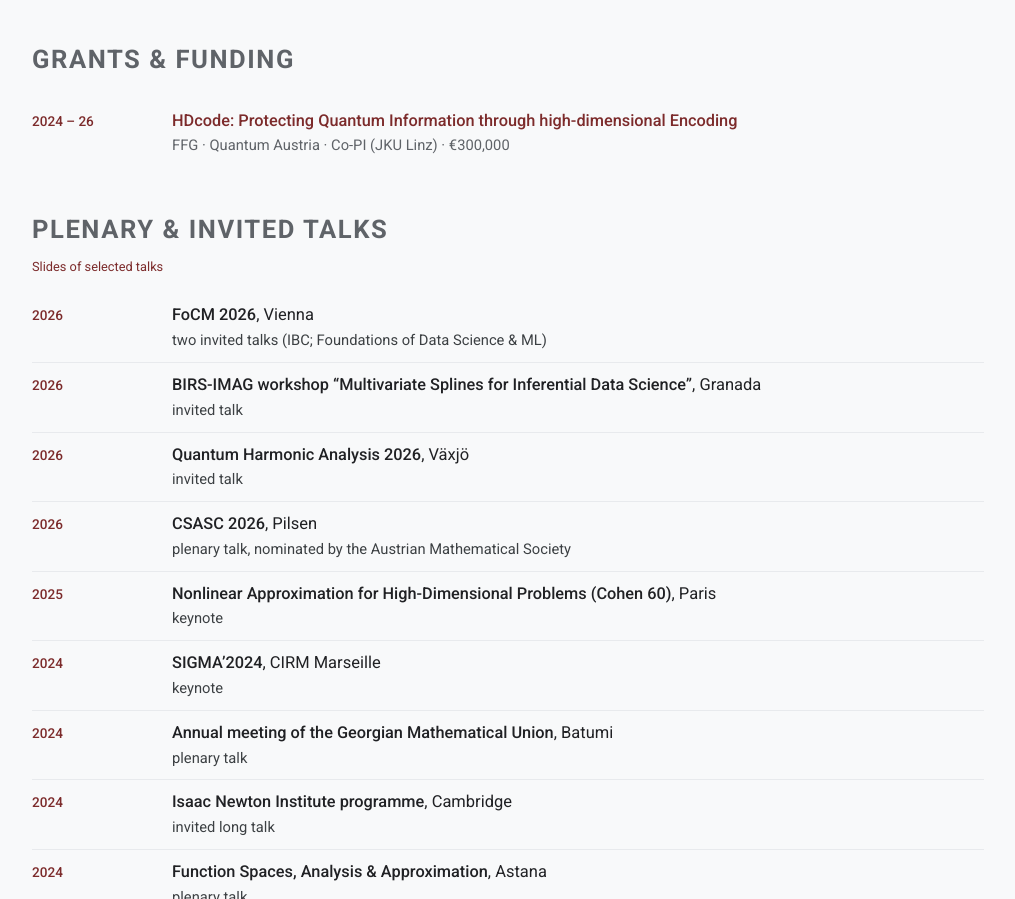
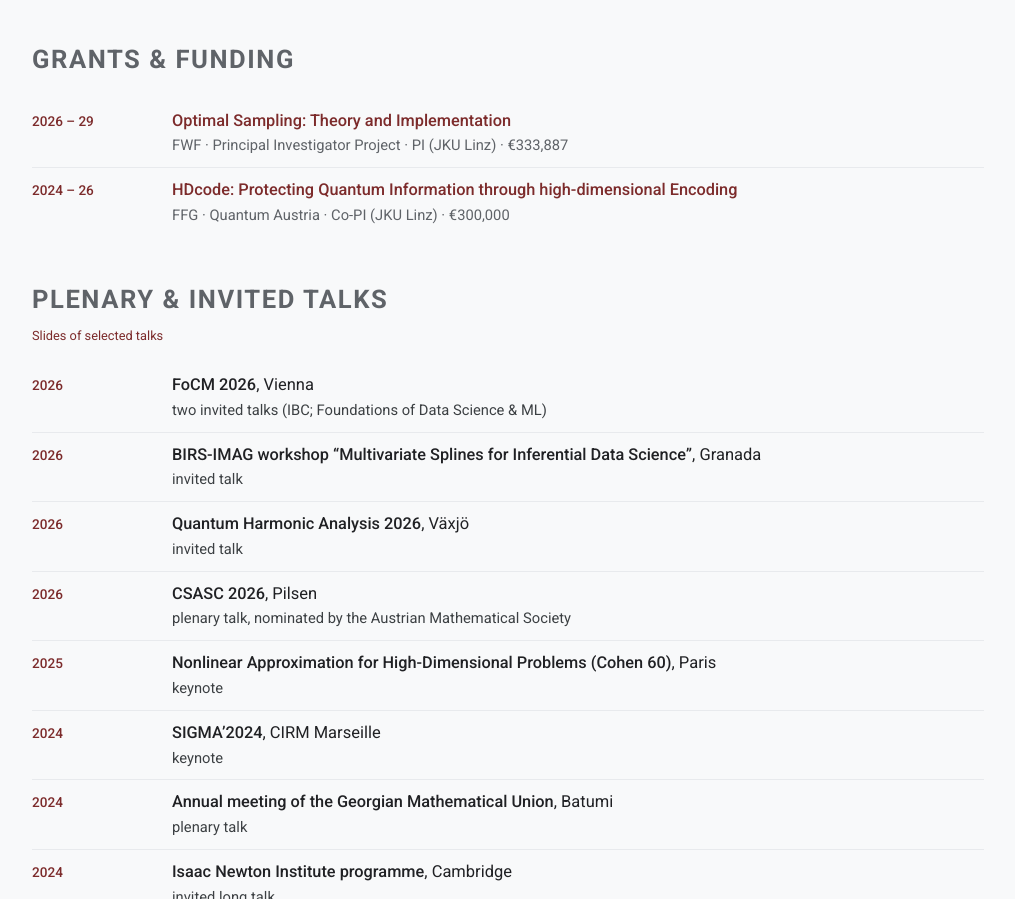
Before and after one commit to mario-ullrich/mario-ullrich.github.io, a plain HTML site: page cv.html in a window 1280 px wide. Shown: the part 1748-2647 px from the top of the page, without its empty margins (132-1147 px from the left). Drawn offline with Linux system fonts and the light colour scheme.

Commit message:
Add the FWF project Optimal Sampling to the CV and the news

```diff
--- a/cv.html
+++ b/cv.html
@@ -88,6 +88,7 @@
       <div class="reveal">
         <h3 class="micro-h" data-i18n="cv.grants">Grants &amp; funding</h3>
         <ul class="timeline">
+          <li class="tl"><span class="yr">2026 – 29</span><span class="body"><strong><a href="https://www.fwf.ac.at/en/research-radar/10.55776/PAT3265626">Optimal Sampling: Theory and Implementation</a></strong><span class="sub" data-i18n="gr.optsamp.s">FWF · Principal Investigator Project · PI (JKU Linz) · €333,887</span></span></li>
           <li class="tl"><span class="yr">2024 – 26</span><span class="body"><strong><a href="https://projekte.ffg.at/projekt/5132493">HDcode: Protecting Quantum Information through high-dimensional Encoding</a></strong><span class="sub" data-i18n="gr.hdcode.s">FFG · Quantum Austria · Co-PI (JKU Linz) · €300,000</span></span></li>
         </ul>
       </div>
@@ -165,6 +166,7 @@
     "aw.yr":"IBC Young Researcher Award",
     "aw.prom":"Promotionspreis des Dekans",
     "gr.hdcode.s":"FFG · Quantum Austria · Co-PI (JKU Linz) · 300.000 €",
+    "gr.optsamp.s":"FWF · Einzelprojekt · Projektleiter (JKU Linz) · 333.887 €",
     "cv.vienna":"Wien",
     "talk.1":"zwei eingeladene Vorträge (IBC; Foundations of Data Science &amp; ML)",
     "talk.2":"eingeladener Vortrag",
```
Also changed, not shown: index.html (+1 -0 lines).
